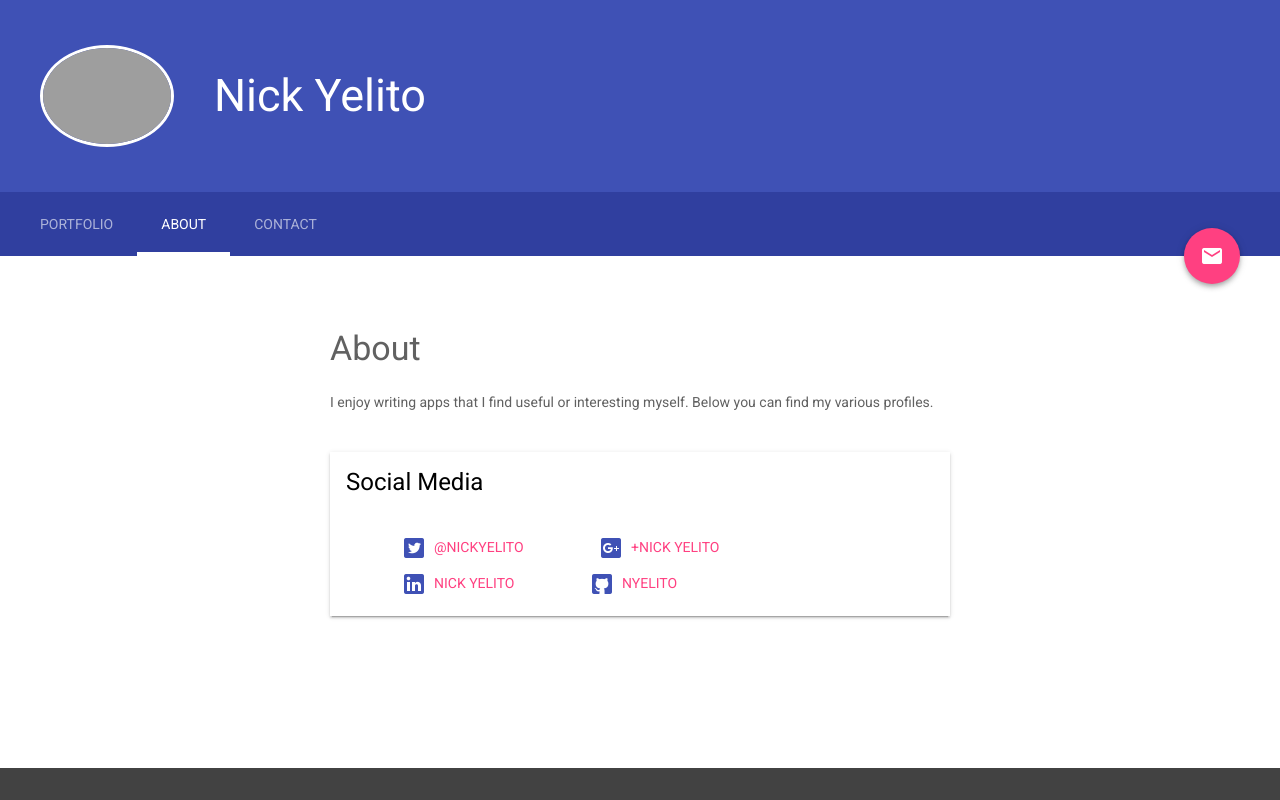
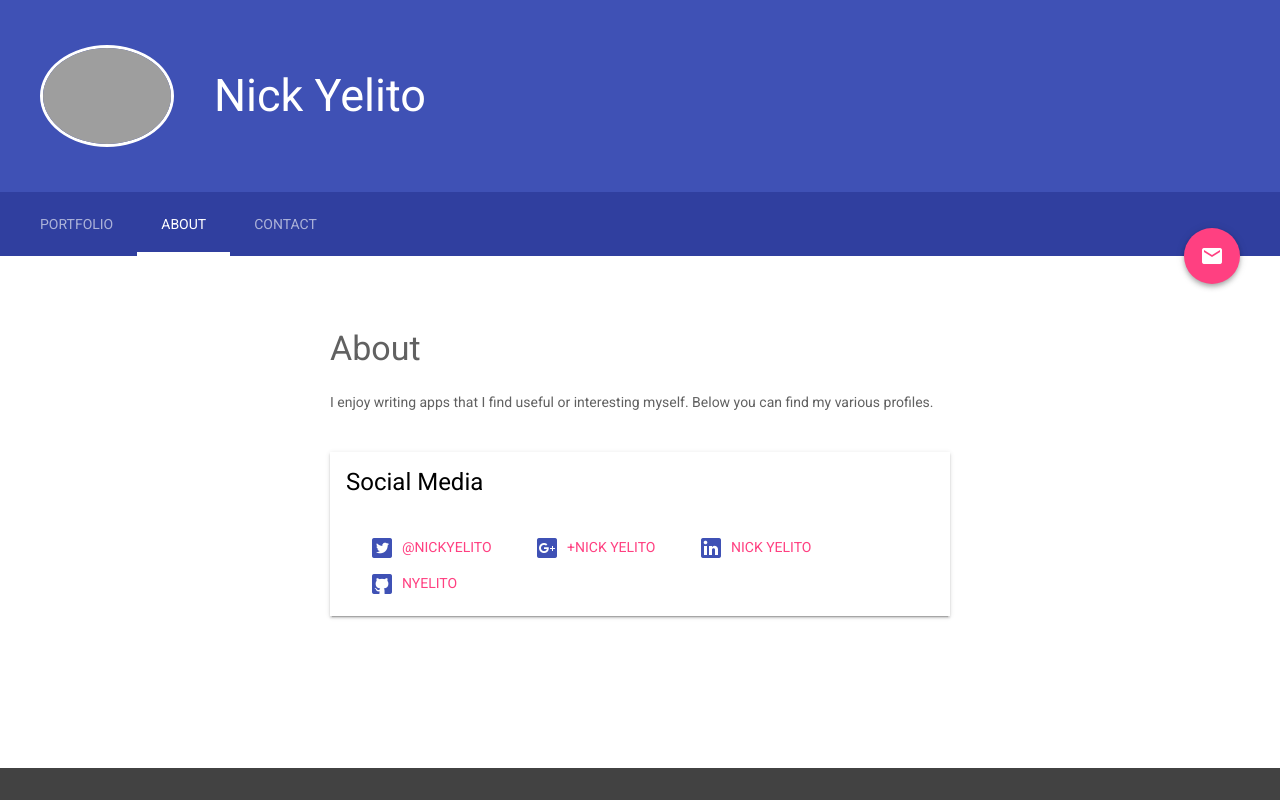
Before and after one commit to nyelito/nyelito.github.io, a plain HTML site: page index.html in a window 1280 px wide. Both pictures are taken after a click on the link "ABOUT". Drawn offline with nearby package versions, Linux system fonts and the light colour scheme; no server answers; grey boxes are pictures that could not be loaded.

Commit message:
Update index.html

```diff
--- a/index.html
+++ b/index.html
@@ -135,10 +135,10 @@
                  <h2 class="mdl-card__title-text">Social Media</h2>
                </div>
                <div class="mdl-card__supporting-text">
-                 <a href="https://twitter.com/NickYelito" target="_blank" class="mdl-button mdl-js-button mdl-js-ripple-effect mdl-button--accent"><img src="images/twitter-box.png" style="padding: 8px 8px 8px 40px">@NickYelito</a>
-                 <a href="#" target="_blank" class="mdl-button mdl-js-button mdl-js-ripple-effect mdl-button--accent"><img src="images/google-plus-box.png" style="padding: 8px 8px 8px 40px">+Nick Yelito</a>
-                 <a href="#" target="_blank" class="mdl-button mdl-js-button mdl-js-ripple-effect mdl-button--accent"><img src="images/linkedin-box.png" style="padding: 8px 8px 8px 40px">Nick Yelito</a>
-                 <a href="https://github.com/nyelito" target="_blank" class="mdl-button mdl-js-button mdl-js-ripple-effect mdl-button--accent"><img src="images/github-box.png" style="padding: 8px 8px 8px 40px">nyelito</a>
+                 <a href="https://twitter.com/NickYelito" target="_blank" class="mdl-button mdl-js-button mdl-js-ripple-effect mdl-button--accent"><img src="images/twitter-box.png" style="padding: 8px 8px 8px 8px">@NickYelito</a>
+                 <a href="#" target="_blank" class="mdl-button mdl-js-button mdl-js-ripple-effect mdl-button--accent"><img src="images/google-plus-box.png" style="padding: 8px 8px 8px 8px">+Nick Yelito</a>
+                 <a href="#" target="_blank" class="mdl-button mdl-js-button mdl-js-ripple-effect mdl-button--accent"><img src="images/linkedin-box.png" style="padding: 8px 8px 8px 8px">Nick Yelito</a>
+                 <a href="https://github.com/nyelito" target="_blank" class="mdl-button mdl-js-button mdl-js-ripple-effect mdl-button--accent"><img src="images/github-box.png" style="padding: 8px 8px 8px 8px">nyelito</a>
                 </div>
 
 
```
